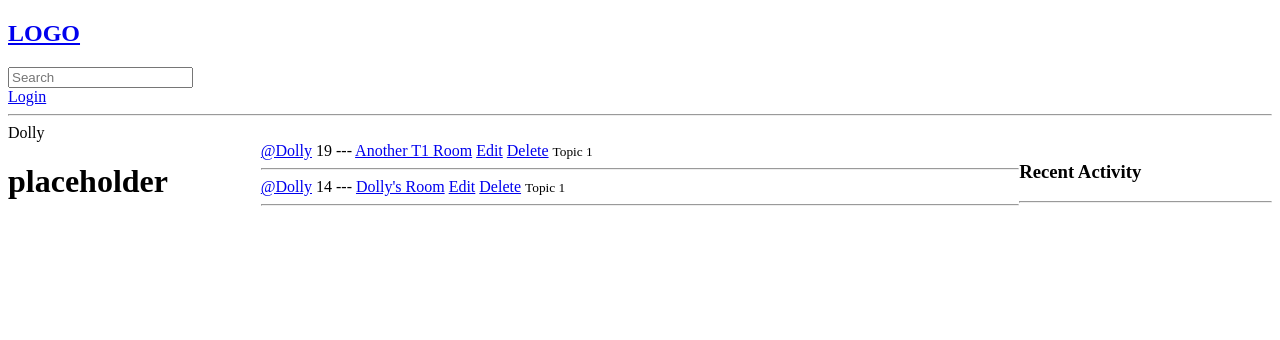
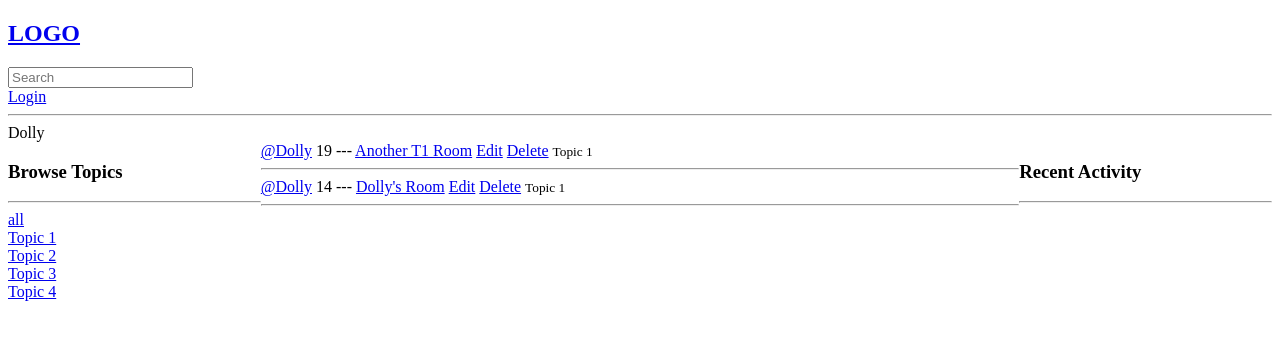
Before and after one commit to gregrell/DjangoLearn, a Django app: page /userProfile/2 in a window 1280 px wide. Shown: the top 340 px of the page. Run offline with Django 4.2, Linux system fonts and the light colour scheme; data comes from the database, SQL or seed files in the repository.

Commit message:
User profile page done

```diff
--- a/OpenHouse/base/Templates/Base/Activity_Component.html
+++ b/OpenHouse/base/Templates/Base/Activity_Component.html
@@ -1,7 +1,7 @@
 <h3>Recent Activity</h3>
 <hr>
 {% for message in room_messages %}
-<small>@{{message.user}} {{message.created|timesince}}</small>
+<small><a href="{% url 'user-profile' message.user.id %}">@{{message.user}}</a> {{message.created|timesince}}</small>
 <small>replied to {{message.room}}</small>
 <p>{{message}}
     {% if request.user == message.user %}
--- a/OpenHouse/base/Templates/Base/User_Profile.html
+++ b/OpenHouse/base/Templates/Base/User_Profile.html
@@ -15,7 +15,7 @@
 
 <div class="user-profile">
     <div>
-        <h1>placeholder</h1>
+        {% include 'base/Topics_Component.html' %}
 
     </div>
 
--- a/OpenHouse/base/views.py
+++ b/OpenHouse/base/views.py
@@ -175,7 +175,8 @@ def userProfile(request, pk):
     user = User.objects.get(id=pk)
     rooms = user.room_set.all()
     user_messages = user.message_set.all()
-    context = {'user': user, 'rooms': rooms, 'room_messages': user_messages}
+    topics = Topic.objects.all()
+    context = {'user': user, 'rooms': rooms, 'room_messages': user_messages, 'topics': topics}
     return render(request, 'base/User_Profile.html', context)
 
 
```
